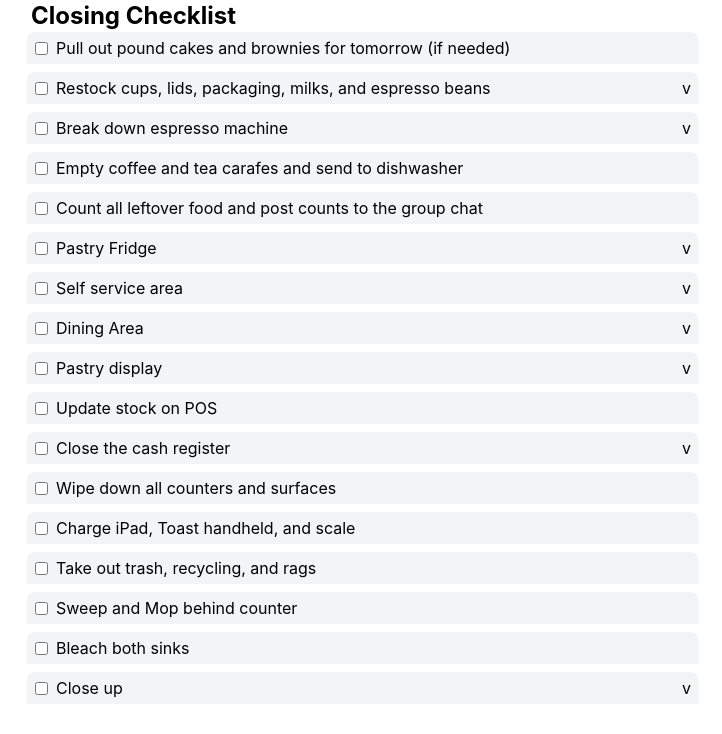
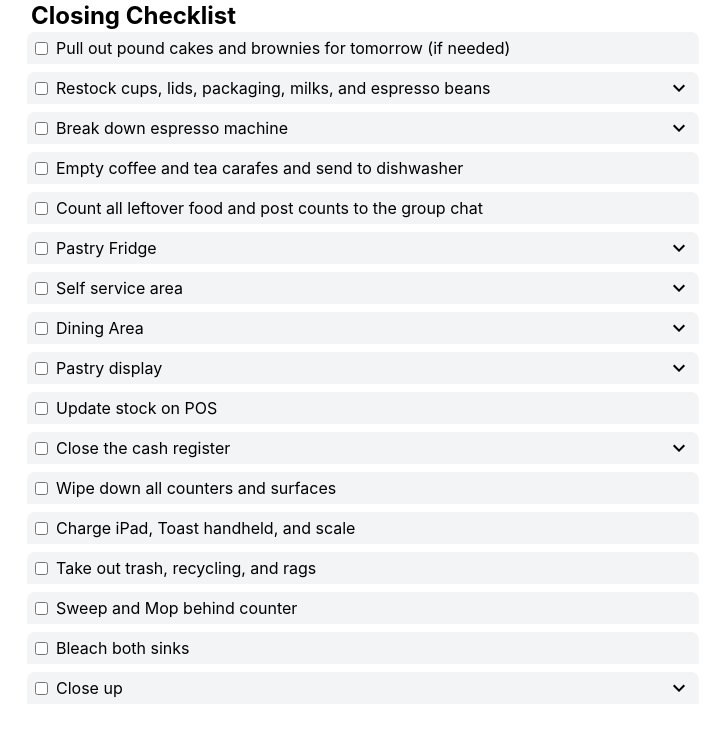
Before and after one commit to habenz/ls-checklist, a React (Create React App) app: page / in a window 1280 px wide. Shown: the top 734 px of the page, without its empty margins (277-999 px from the left). Built offline with nearby package versions, Linux system fonts and the light colour scheme.

Commit message:
use icons for arrows

```diff
--- a/package.json
+++ b/package.json
@@ -6,6 +6,7 @@
     "cra-template": "1.2.0",
     "react": "^19.0.0",
     "react-dom": "^19.0.0",
+    "react-icons": "^5.4.0",
     "react-scripts": "5.0.1"
   },
   "scripts": {
--- a/src/Task.js
+++ b/src/Task.js
@@ -1,4 +1,8 @@
 import SubtaskList from "./SubtaskList";
+import {
+  MdOutlineKeyboardArrowUp,
+  MdOutlineKeyboardArrowDown,
+} from "react-icons/md";
 
 function Task({
   task: { id, title, expanded, complete, subtasks },
@@ -22,7 +26,11 @@ function Task({
         <h3 className={complete ? "line-through" : ""}>{title}</h3>
         {subtasks?.length > 0 && (
           <button className="ml-auto" onClick={toggleExpansion}>
-            {expanded ? "^" : "v"}
+            {expanded ? (
+              <MdOutlineKeyboardArrowUp size="1.5rem" />
+            ) : (
+              <MdOutlineKeyboardArrowDown size="1.5rem" />
+            )}
           </button>
         )}
       </div>
```
Also changed, not shown: 1 other file (tests, documents, lock files or other folders).
